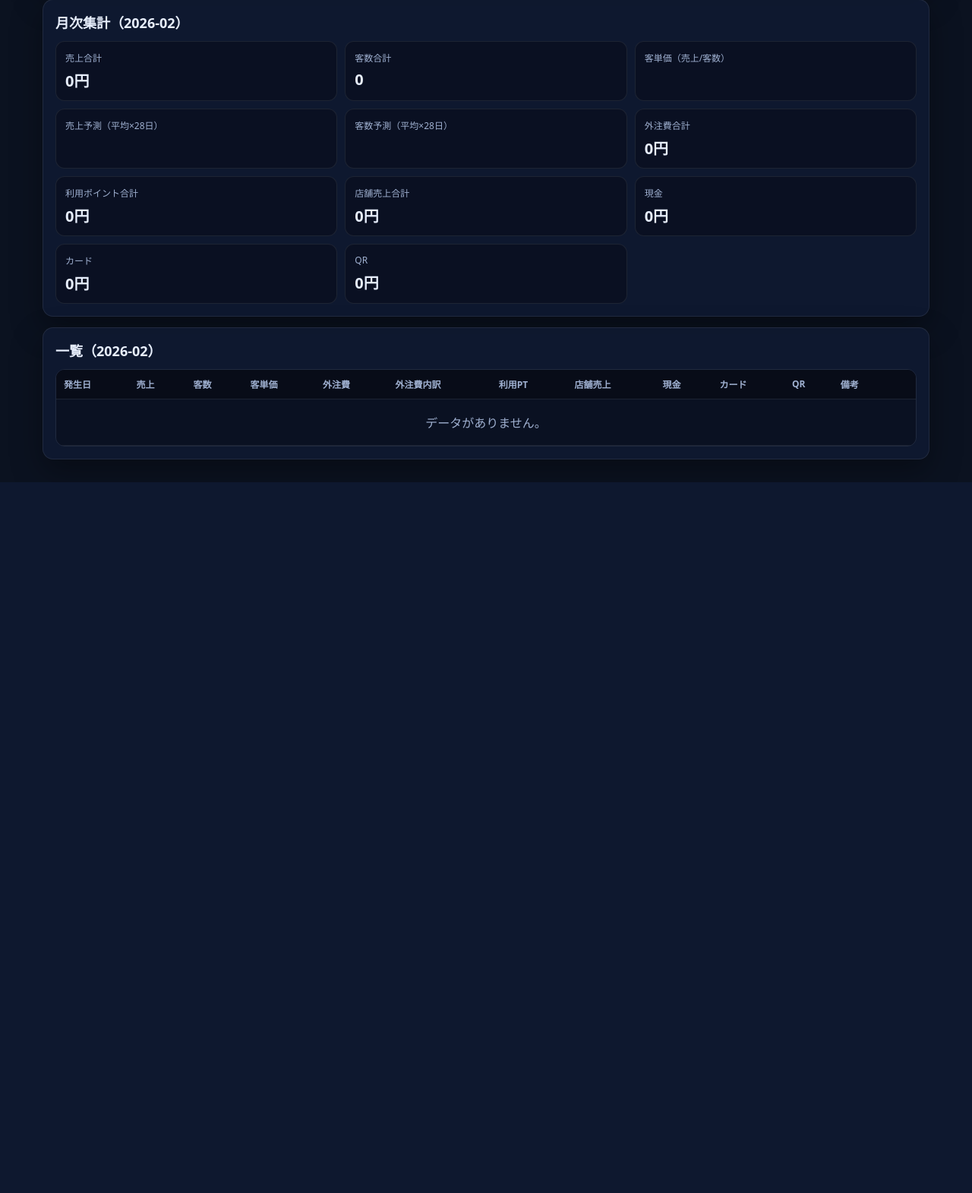
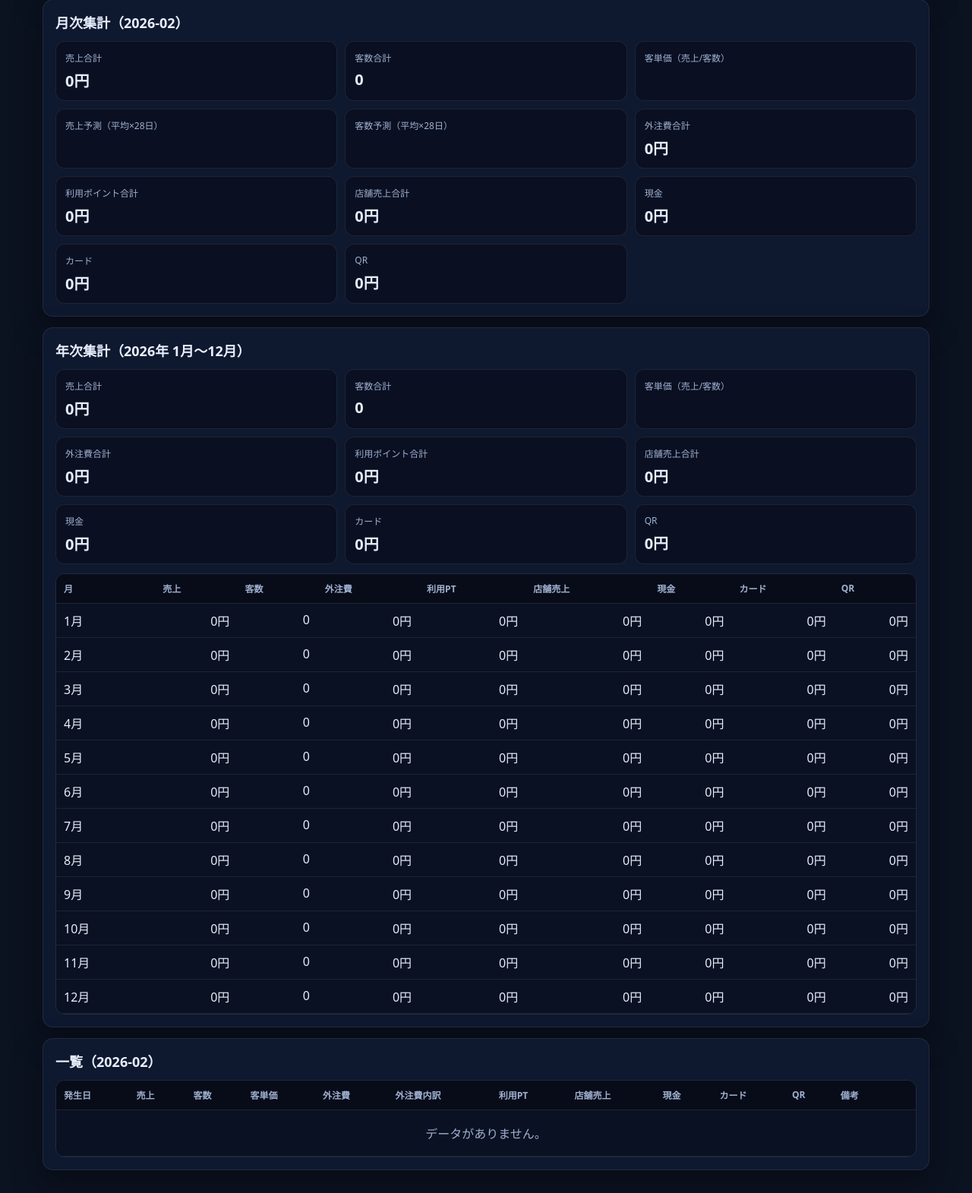
Before and after one commit to shunsoco-stack/Salesops, a FastAPI app: page /entries in a window 1280 px wide. Shown: the part 1010-2581 px from the top of the page at 76% size. Before the commit the page ends 1645 px from the top, so only its background shows below. Run offline with FastAPI, Linux system fonts and the light colour scheme; data that the repository does not hold is empty.

Commit message:
Add yearly sales summary and monthly breakdown
Co-authored-by: shun.soco <shun.soco@gmail.com>

```diff
--- a/app/main.py
+++ b/app/main.py
@@ -217,6 +217,54 @@ def entries(request: Request, month: str | None = None, msg: str | None = None,
         avg_customers_per_entry = (Decimal(total_customers) / Decimal(len(rows)))
         forecast_customers = int((avg_customers_per_entry * Decimal(dim)).quantize(Decimal("1"), rounding=ROUND_HALF_UP))
 
+    # Yearly summary (Jan-Dec of selected month year)
+    year = month_start.year
+    year_start = date(year, 1, 1)
+    year_end = date(year + 1, 1, 1)
+    year_rows = (
+        db.execute(
+            select(SalesDaily).where(SalesDaily.happened_on >= year_start, SalesDaily.happened_on < year_end).order_by(SalesDaily.happened_on.asc())
+        )
+        .scalars()
+        .all()
+    )
+
+    # monthly buckets
+    buckets: dict[int, dict[str, Any]] = {}
+    for m in range(1, 13):
+        buckets[m] = {
+            "month": m,
+            "sales": Decimal("0"),
+            "customers": 0,
+            "outsourcing": Decimal("0"),
+            "points": Decimal("0"),
+            "store_sales": Decimal("0"),
+            "cash": Decimal("0"),
+            "card": Decimal("0"),
+            "qr": Decimal("0"),
+        }
+    for r in year_rows:
+        m = r.happened_on.month
+        b = buckets[m]
+        b["sales"] += _as_money(r.sales)
+        b["customers"] += int(r.customers or 0)
+        b["outsourcing"] += _as_money(r.outsourcing_cost)
+        b["points"] += _as_money(r.used_points)
+        b["store_sales"] += _as_money(r.computed_store_sales)
+        b["cash"] += _as_money(r.computed_cash_payment)
+        b["card"] += _as_money(r.card_payment)
+        b["qr"] += _as_money(r.qr_payment)
+
+    yearly_total_sales = sum((buckets[m]["sales"] for m in range(1, 13)), Decimal("0"))
+    yearly_total_customers = sum((buckets[m]["customers"] for m in range(1, 13)), 0)
+    yearly_avg_unit_price = _calc_unit_price(yearly_total_sales, yearly_total_customers)
+    yearly_total_outsourcing = sum((buckets[m]["outsourcing"] for m in range(1, 13)), Decimal("0"))
+    yearly_total_points = sum((buckets[m]["points"] for m in range(1, 13)), Decimal("0"))
+    yearly_total_store_sales = sum((buckets[m]["store_sales"] for m in range(1, 13)), Decimal("0"))
+    yearly_total_cash = sum((buckets[m]["cash"] for m in range(1, 13)), Decimal("0"))
+    yearly_total_card = sum((buckets[m]["card"] for m in range(1, 13)), Decimal("0"))
+    yearly_total_qr = sum((buckets[m]["qr"] for m in range(1, 13)), Decimal("0"))
+
     ctx = {
         "request": request,
         "month": month_start.strftime("%Y-%m"),
@@ -237,6 +285,19 @@ def entries(request: Request, month: str | None = None, msg: str | None = None,
             "total_card": total_card,
             "total_qr": total_qr,
         },
+        "year": year,
+        "yearly": {
+            "total_sales": yearly_total_sales,
+            "total_customers": yearly_total_customers,
+            "avg_unit_price": yearly_avg_unit_price,
+            "total_outsourcing": yearly_total_outsourcing,
+            "total_points": yearly_total_points,
+            "total_store_sales": yearly_total_store_sales,
+            "total_cash": yearly_total_cash,
+            "total_card": yearly_total_card,
+            "total_qr": yearly_total_qr,
+        },
+        "yearly_months": [buckets[m] for m in range(1, 13)],
         "today": date.today().isoformat(),
     }
     return templates.TemplateResponse("entries.html", ctx)
--- a/app/templates/entries.html
+++ b/app/templates/entries.html
@@ -112,6 +112,54 @@
   </section>
 
   <section class="card">
+    <h2>年次集計（{{ year }}年 1月〜12月）</h2>
+    <div class="kpis">
+      <div class="kpi"><div class="kpi__label">売上合計</div><div class="kpi__value">{{ yearly.total_sales|yen }}</div></div>
+      <div class="kpi"><div class="kpi__label">客数合計</div><div class="kpi__value">{{ "{:,}".format(yearly.total_customers) }}</div></div>
+      <div class="kpi"><div class="kpi__label">客単価（売上/客数）</div><div class="kpi__value">{{ yearly.avg_unit_price|yen }}</div></div>
+      <div class="kpi"><div class="kpi__label">外注費合計</div><div class="kpi__value">{{ yearly.total_outsourcing|yen }}</div></div>
+      <div class="kpi"><div class="kpi__label">利用ポイント合計</div><div class="kpi__value">{{ yearly.total_points|yen }}</div></div>
+      <div class="kpi"><div class="kpi__label">店舗売上合計</div><div class="kpi__value">{{ yearly.total_store_sales|yen }}</div></div>
+      <div class="kpi"><div class="kpi__label">現金</div><div class="kpi__value">{{ yearly.total_cash|yen }}</div></div>
+      <div class="kpi"><div class="kpi__label">カード</div><div class="kpi__value">{{ yearly.total_card|yen }}</div></div>
+      <div class="kpi"><div class="kpi__label">QR</div><div class="kpi__value">{{ yearly.total_qr|yen }}</div></div>
+    </div>
+
+    <div class="table-wrap" style="margin-top: 12px;">
+      <table class="table">
+        <thead>
+          <tr>
+            <th>月</th>
+            <th class="num">売上</th>
+            <th class="num">客数</th>
+            <th class="num">外注費</th>
+            <th class="num">利用PT</th>
+            <th class="num">店舗売上</th>
+            <th class="num">現金</th>
+            <th class="num">カード</th>
+            <th class="num">QR</th>
+          </tr>
+        </thead>
+        <tbody>
+          {% for m in yearly_months %}
+          <tr>
+            <td>{{ m.month }}月</td>
+            <td class="num">{{ m.sales|yen }}</td>
+            <td class="num">{{ "{:,}".format(m.customers) }}</td>
+            <td class="num">{{ m.outsourcing|yen }}</td>
+            <td class="num">{{ m.points|yen }}</td>
+            <td class="num">{{ m.store_sales|yen }}</td>
+            <td class="num">{{ m.cash|yen }}</td>
+            <td class="num">{{ m.card|yen }}</td>
+            <td class="num">{{ m.qr|yen }}</td>
+          </tr>
+          {% endfor %}
+        </tbody>
+      </table>
+    </div>
+  </section>
+
+  <section class="card">
     <h2>一覧（{{ month }}）</h2>
     <div class="table-wrap">
       <table class="table">
```
